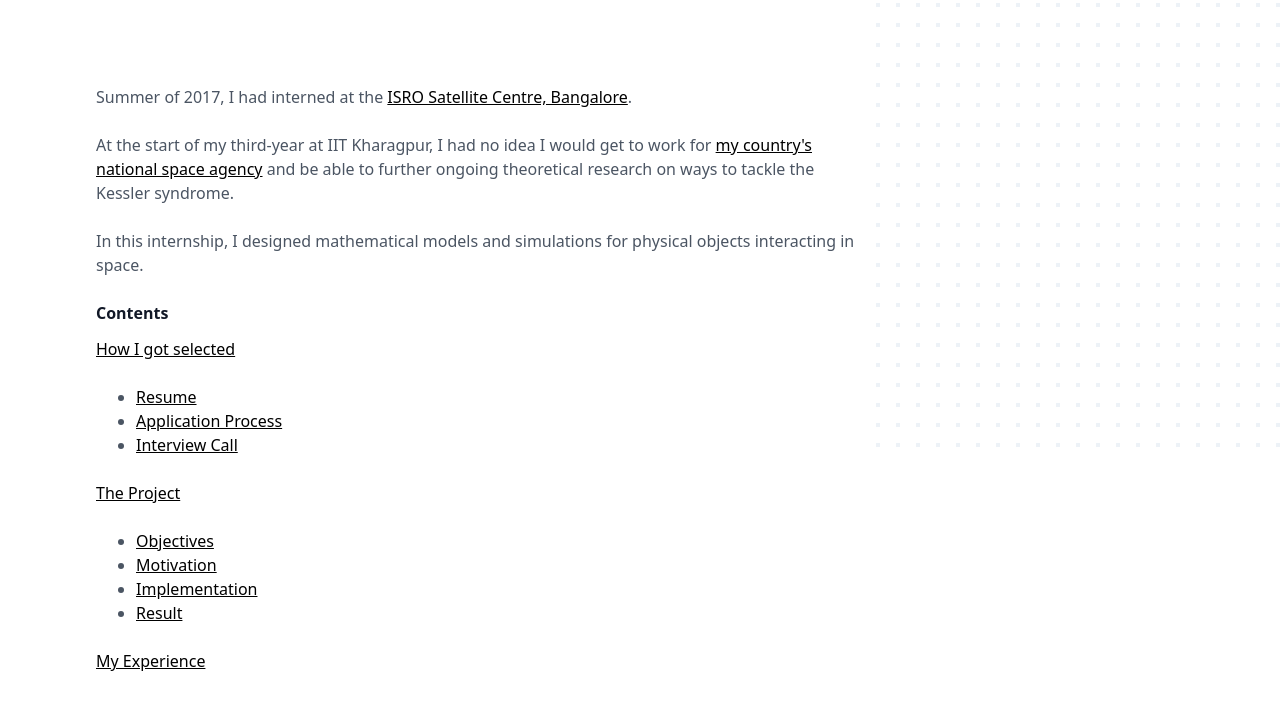
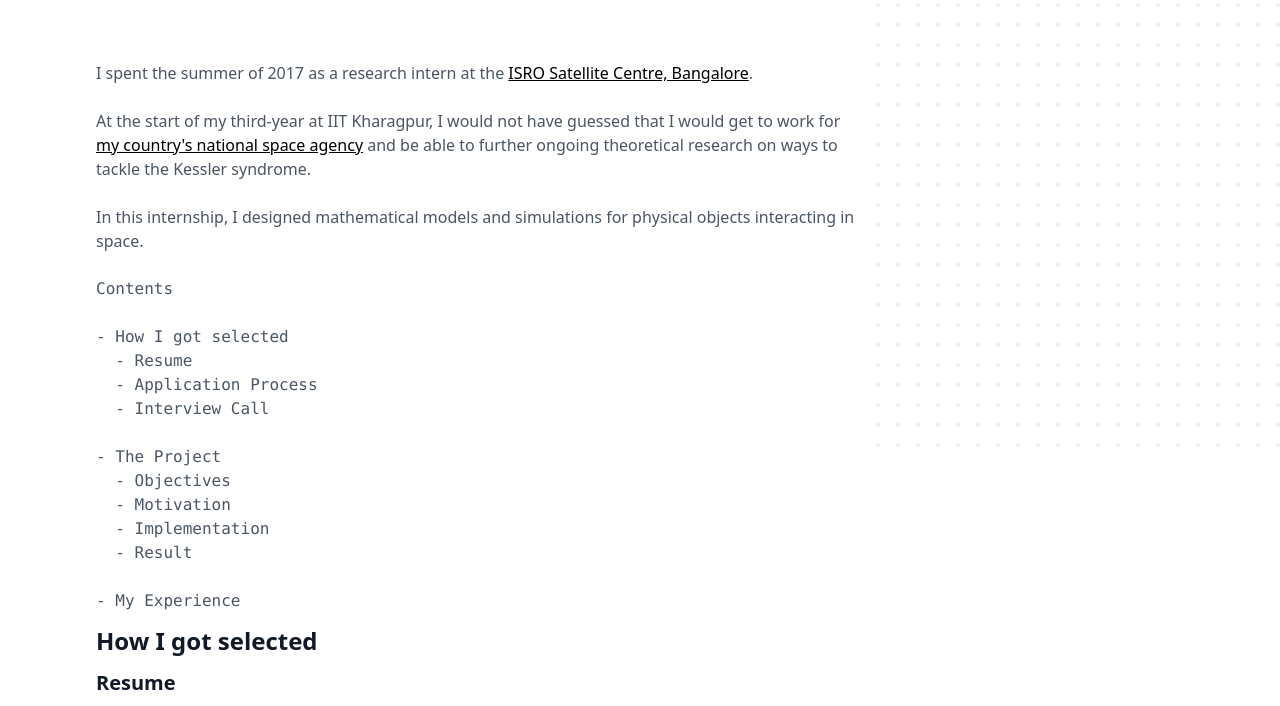
Before and after one commit to kj7kunal/kj7kunal.github.io, a Gatsby site: page /blog/isro-intern/ in a window 1280 px wide. Shown: the part 377-1083 px from the top of the page. Built offline with nearby package versions, Linux system fonts and the light colour scheme; Gatsby itself is replaced by a stand-in of ours; some packages are replaced by stand-ins of ours; code samples lack their colours.

Commit message:
fix isro blog

````diff
--- a/content/blog/isro-intern/index.md
+++ b/content/blog/isro-intern/index.md
@@ -4,35 +4,29 @@
 description: 'Research intern experience at ISRO Satellite Centre'
 ---
 
-```
-```
+I spent the summer of 2017 as a research intern at the [ISRO Satellite Centre, Bangalore](https://www.ursc.gov.in/).
 
-Summer of 2017, I had interned at the [ISRO Satellite Centre, Bangalore](https://www.ursc.gov.in/).
-
-At the start of my third-year at IIT Kharagpur, I had no idea I would get to
-work for [my country's national space agency](https://www.isro.gov.in/) and be able to further ongoing theoretical
-research on ways to tackle the Kessler syndrome.
+At the start of my third-year at IIT Kharagpur, I would not have guessed that I
+would get to work for [my country's national space agency](https://www.isro.gov.in/)
+and be able to further ongoing theoretical research on ways to tackle the Kessler syndrome.
 
 In this internship, I designed mathematical models and simulations for physical objects interacting in space.
 
-#### Contents
+```
+Contents
 
-[How I got selected](#how-i-got-selected)
+- How I got selected
+  - Resume
+  - Application Process
+  - Interview Call
 
-- [Resume](#Resume)
-- [Application Process](#application-process)
-- [Interview Call](#interview-call)
+- The Project
+  - Objectives
+  - Motivation
+  - Implementation
+  - Result
 
-[The Project](#the-project)
-
-- [Objectives](#objectives)
-- [Motivation](#motivation)
-- [Implementation](#implementation)
-- [Result](#result)
-
-[My Experience](#my-experience)
-
-```
+- My Experience
 ```
 
 ## How I got selected
@@ -49,7 +43,7 @@
 
 The application process was tricky. I could not find an "open positions" page
 online. And if you have ever been to the ISRO website, it's really hard to find
-what you're looking for anyway. No, my best friend here, was networking.
+what you're looking for. No, my best friend here, was networking.
 
 I had heard about the [Indian Institute of Space Science and Technology](https://www.iist.ac.in/) having direct ties with ISRO, and that students usually go for internships at
 various labs across the entire space agency. Through a bit of googling, I found a
@@ -150,7 +144,7 @@
 
 ## My Experience
 
-As an aerospace engineering student, I had very enthusiastic about working at the
+As an aerospace engineering student, I was very enthusiastic about working at the
 ISRO Satellite Centre, and I was very excited to fly to Bangalore as soon as my
 summer vacation started.
 
@@ -165,7 +159,7 @@
 There were 3 more interns from different universities, who had their own
 stories of how they got their internships.
 
-I usually started work at 10am and ended work around 4pm. My mentor and I synced
+I usually started work at 10AM and ended work around 4PM. My mentor and I synced
 up twice each week and discussed work updates every day. It motivated me to stay
 on track. Since I could be flexible, I sometimes used to work from cafes near my
 place instead of going to office. My mentor was super approachable, and I could
````
